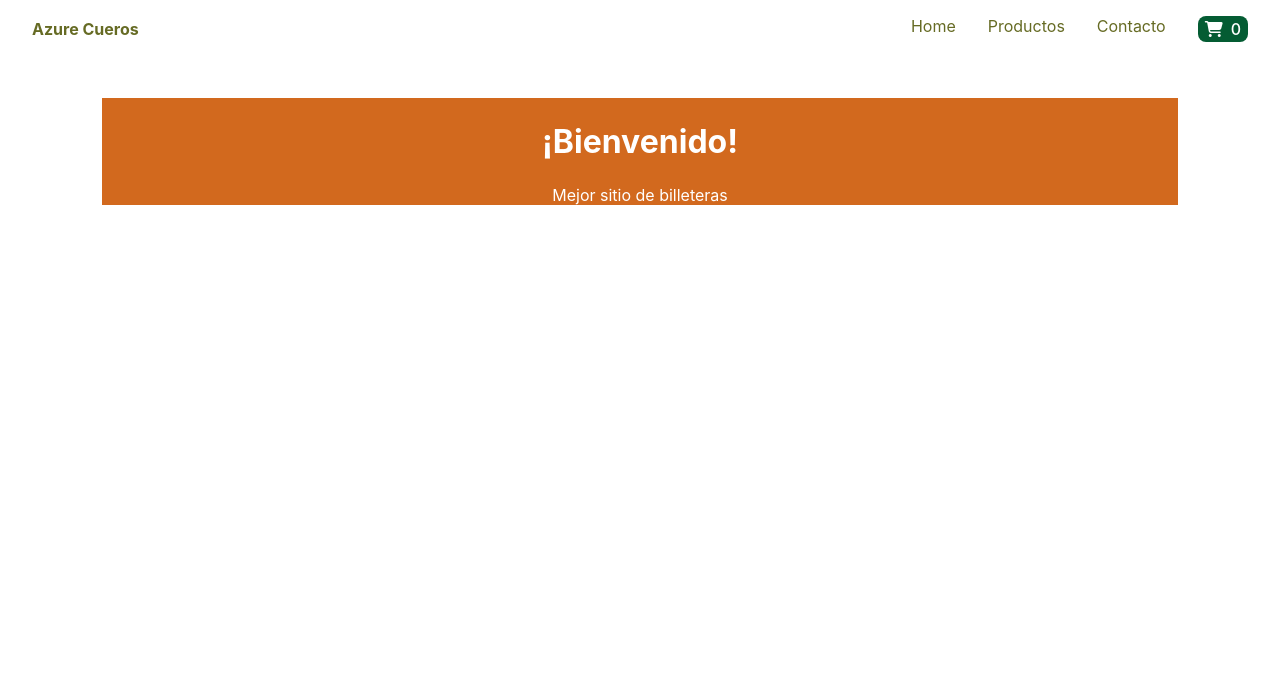
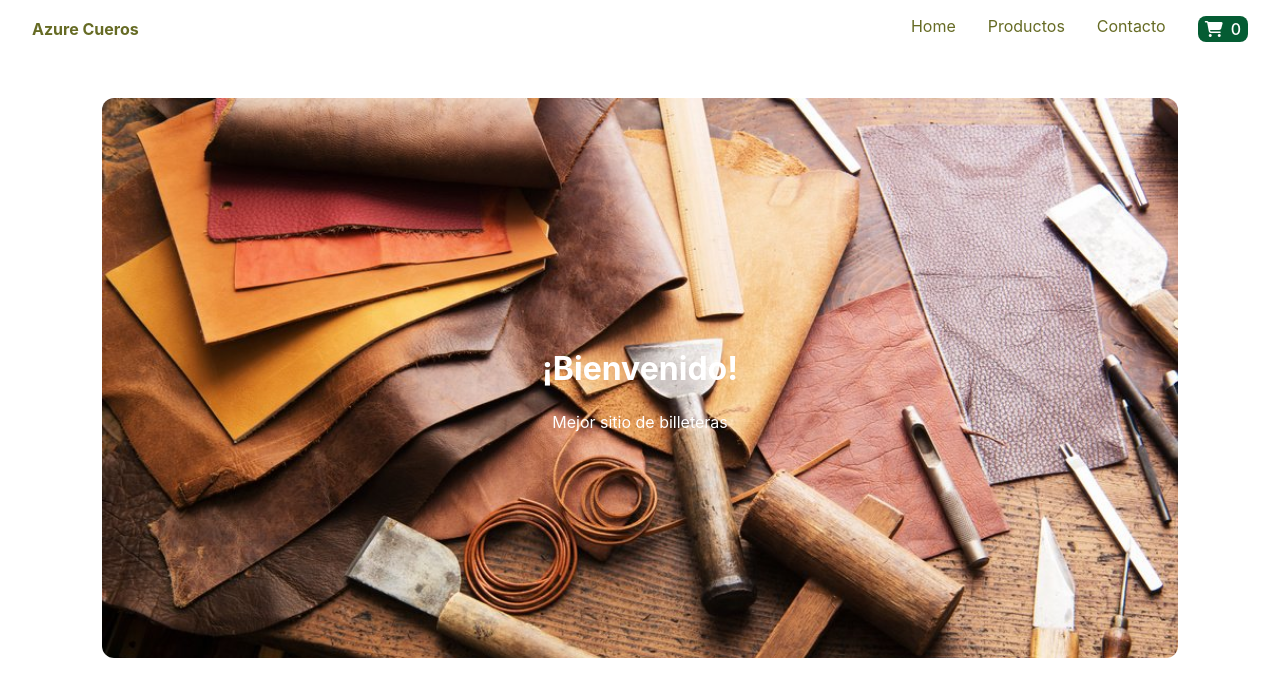
Before and after one commit to eudeslimaar/Azure-cueros-shop, a React (Create React App) app: page / in a window 1280 px wide. Shown: the top 696 px of the page. Built offline with nearby package versions, Linux system fonts and the light colour scheme.

Commit message:
Atualización Context

```diff
--- a/src/components/Home.css
+++ b/src/components/Home.css
@@ -1,14 +1,22 @@
 .home__container{
     width: 100%;
     height: 80vh;
+
 }
 
 .home__card{
+    height: 70vh;
     flex-direction: column;
     justify-content: center;
     align-items: center;
     display: flex;
     margin: 40px 8%;
-    background: var(--color02);
+    background: url(../media/home.jpeg);
+    background-size:cover;
+    border-radius: 12px;
+    transition: all 3s ease-in-out;
 
 }
+.home__card:hover{
+    transform: scale(1.05);
+}
--- a/src/data/categorias.js
+++ b/src/data/categorias.js
@@ -3,10 +3,12 @@ import rojo from "../media/rojo.png"
 import azul from "../media/azul.png"
 import todos from "../media/todos.png"
 
-export default [
+ const categorias =  [
     { id: 1, address: '/shop/', name: 'Todos los Productos', image: todos },
     { id: 2, address: '/shop/category/amarillo', name: 'Amarillo', image: amarillo },
     { id: 3, address: '/shop/category/azul', name: 'Azul', image: azul },
     { id: 4, address: '/shop/category/rojo', name: 'Rojo', image: rojo },
     { id: 5, address: '/shop/category/otros', name: 'Otros', image: amarillo },
   ];
+
+  export default categorias
--- a/src/data/productos.js
+++ b/src/data/productos.js
@@ -4,7 +4,7 @@ import wallet03 from "../media/image03.jpg";
 import wallet04 from "../media/image04.jpg";
 import wallet05 from "../media/image05.jpg";
 
-export default [
+const productos = [
     {
         id: 1,
         nombre: 'Billetera Azul',
@@ -29,7 +29,7 @@ export default [
     {
         id: 3,
         categoria: 'amarillo',
-        nombre: 'Billetera Amarillo',
+        nombre: 'Billetera Amarilla',
         precio:  220,
         image: wallet03,
         stock: '10',
@@ -60,3 +60,4 @@ export default [
 
     }
 ]
+export default productos
```
Also changed, not shown: src/media/home.jpeg (added), src/media/home.jpg (added).
